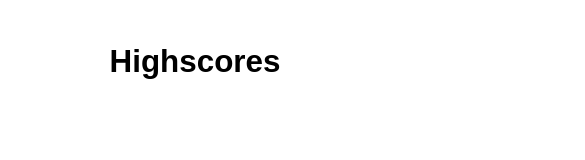
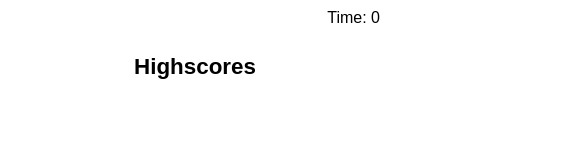
Before and after one commit to Abimael1996/code-quiz, a plain HTML site: page index.html in a window 390 px wide. Both pictures are taken after a click on the element "View Highscores". Shown: the top 160 px of the page, 585 px wide, since content can reach past the window. Drawn offline with Linux system fonts and the light colour scheme.

Commit message:
responsive adjustments

```diff
--- a/script.js
+++ b/script.js
@@ -225,6 +225,11 @@ function displayScores() {
 
     clearInterval(timeInterval);
 
+    document.body.children[0].remove();
+
+    var header = document.createElement("div");
+    document.body.prepend(header);
+    header.appendChild(timeText);
     timeText.setAttribute("class", "time");
 
     h1El.textContent = "Highscores";
--- a/style.css
+++ b/style.css
@@ -64,6 +64,18 @@ li {
 }
 
 .time {
-    position: relative;
-    left: 1365px;
+    text-align: right;
+    padding: 10px;
 }
+
+@media screen and (max-width: 858px) {
+
+    main {
+        margin: 5%;
+    }
+
+    h1 {
+        font-size: 1.4em;
+    }
+
+}
```
